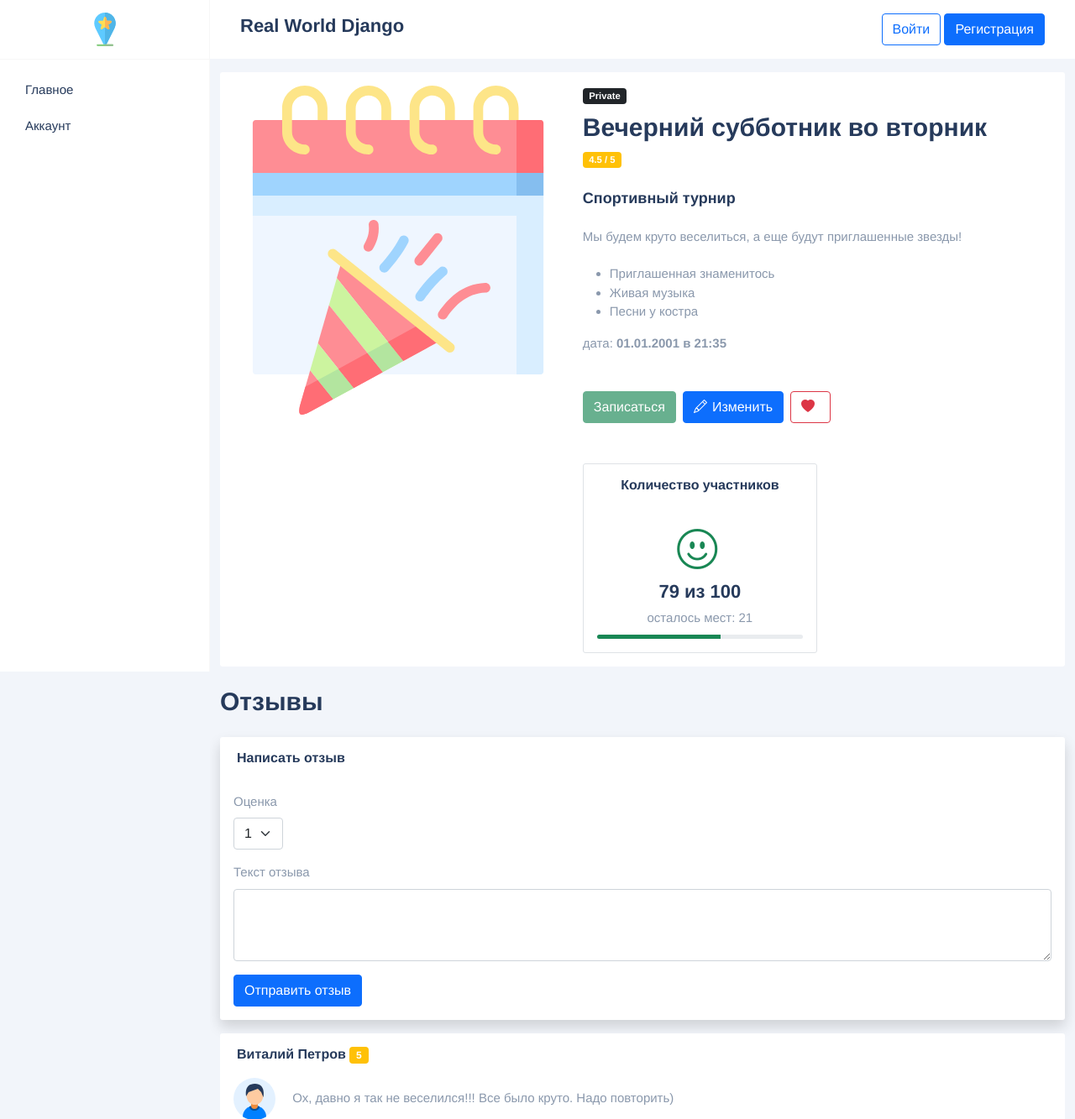
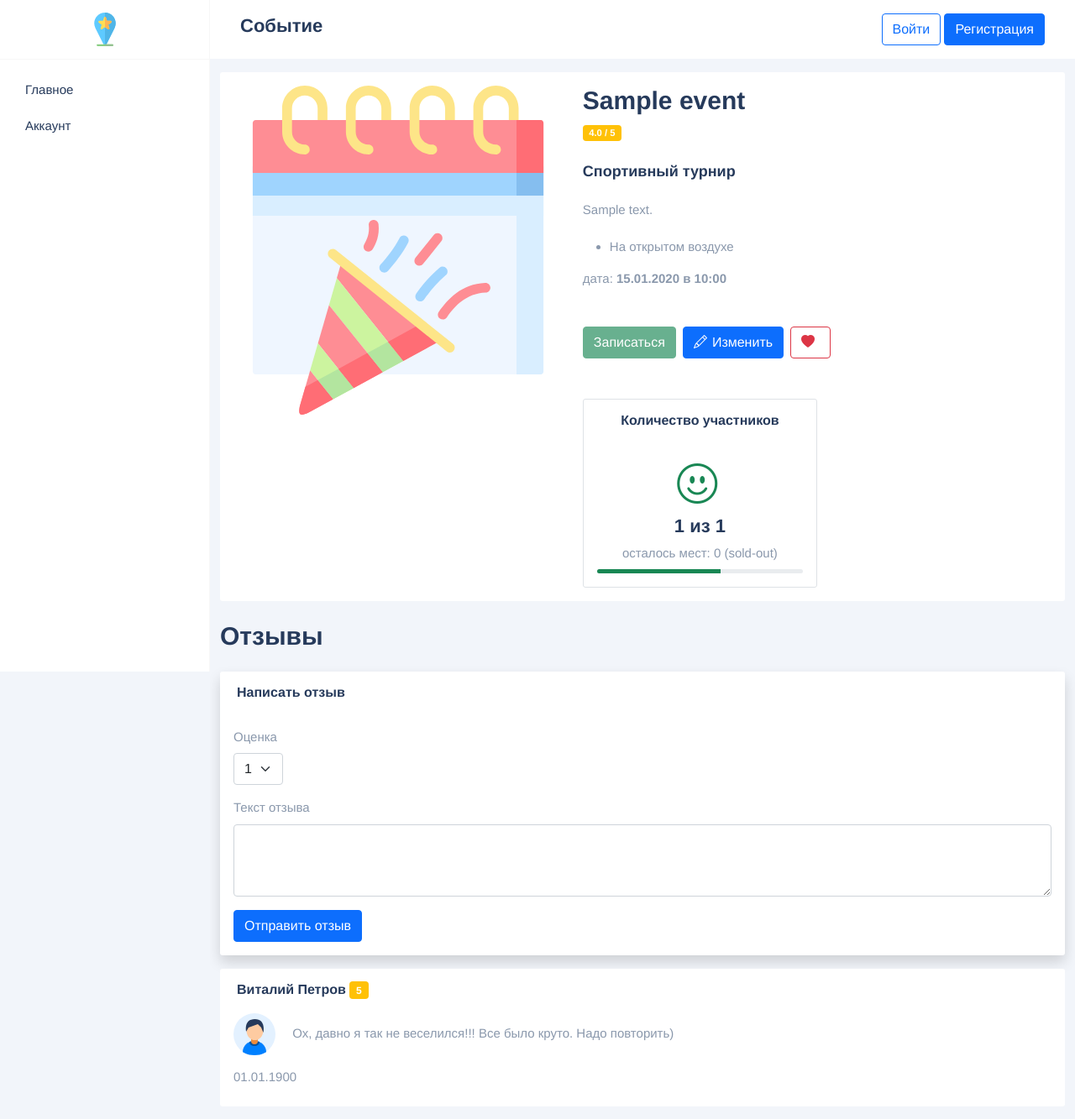
Before and after one commit to alterfess/realworlddjango, a Django app: page /events/detail/1 in a window 1280 px wide. Shown: the top 1333 px of the page at 84% size. Run offline with Django 4.2, Linux system fonts and the light colour scheme; data comes from the database, SQL or seed files in the repository; tables that the repository leaves empty hold one stand-in row (values such as "Sample post"); parts of the project's set-up code (start-up, migrations or seed data) failed here and were passed over.

Commit message:
hometask

```diff
--- a/events/templates/events/event_detail.html
+++ b/events/templates/events/event_detail.html
@@ -81,7 +81,7 @@
         <div class="container-fluid bg-white py-3">
             <div class="row align-items-center justify-content-between">
                 <div class="col-auto text-center ms-4">
-                    <h4>Real World Django</h4>
+                    <h4>Событие</h4>
                 </div>
                 <div class="col-auto text-center me-4">
                    {% if request.user and request.user.is_authenticated %}
@@ -106,19 +106,20 @@
                                     <img src="{% static 'images/svg-icon/event.svg'%}" class="img-fluid" alt="event">
                                 </div>
                                 <div class="col-lg-6 col-xl-7">
-                                    <p data-test="is_private" class="badge bg-dark">Private</p>
-                                    <h2 data-test="event_title">Вечерний субботник во вторник</h2>
-                                    <p data-test="event_rate" class="badge bg-warning">4.5 / 5</p>
-                                    <h5 data-test="event_category" class="mt-3">Спортивный турнир</h5>
-                                    <p data-test="event_description" class="my-4">Мы будем круто веселиться, а еще будут
-                                        приглашенные звезды!</p>
+                                    {% if event.is_private %}
+                                        <p data-test="is_private" class="badge bg-dark">Private</p>
+                                    {% endif %}
+                                    <h2 data-test="event_title">{{ event.title }}</h2>
+                                    <p data-test="event_rate" class="badge bg-warning">{{ event.rate }} / 5</p>
+                                    <h5 data-test="event_category" class="mt-3">{{ event.category }}</h5>
+                                    <p data-test="event_description" class="my-4">{{ event.description }}</p>
                                     <ul>
-                                        <li data-test="feature">Приглашенная знаменитось</li>
-                                        <li data-test="feature">Живая музыка</li>
-                                        <li data-test="feature">Песни у костра</li>
+                                        {% for feature in event.features.all %}
+                                            <li>{{feature}}</li>
+                                        {% endfor %}
                                     </ul>
                                     <p>
-                                        дата: <strong>01.01.2001 в 21:35</strong>
+                                        дата: <strong>{{event.date_start|date:"d.m.Y"}} в {{event.date_start|date:"H:i"}}</strong>
                                     </p>
                                     <div class="button-list mt-5 mb-5 d-flex">
                                         <form action="#" method="post" class="me-2">
@@ -144,10 +145,10 @@
                                         <div class="card-body">
                                             <i class="bi bi-emoji-smile text-success" style="font-size: 3rem"></i>
                                             <h4 data-test="enroll_count">
-                                                79 из 100
+                                                {{ event.display_enroll_count}} из {{ event.participants_number }}
                                             </h4>
                                             <p data-test="places_left">
-                                                осталось мест: 21
+                                                осталось мест: {{ event.display_places_left }}
                                             </p>
                                             <div class="progress" style="height: 5px;">
                                                 <div data-test="progressbar"
```
